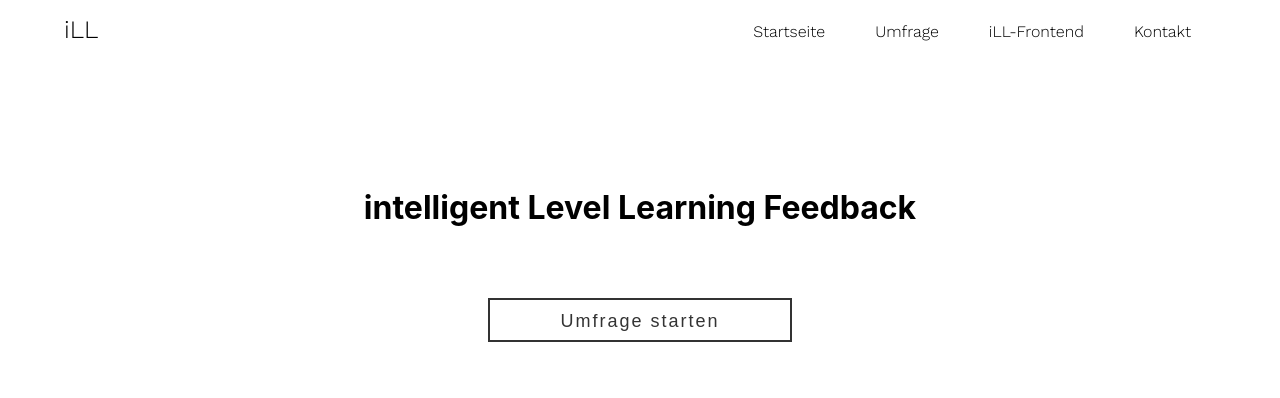
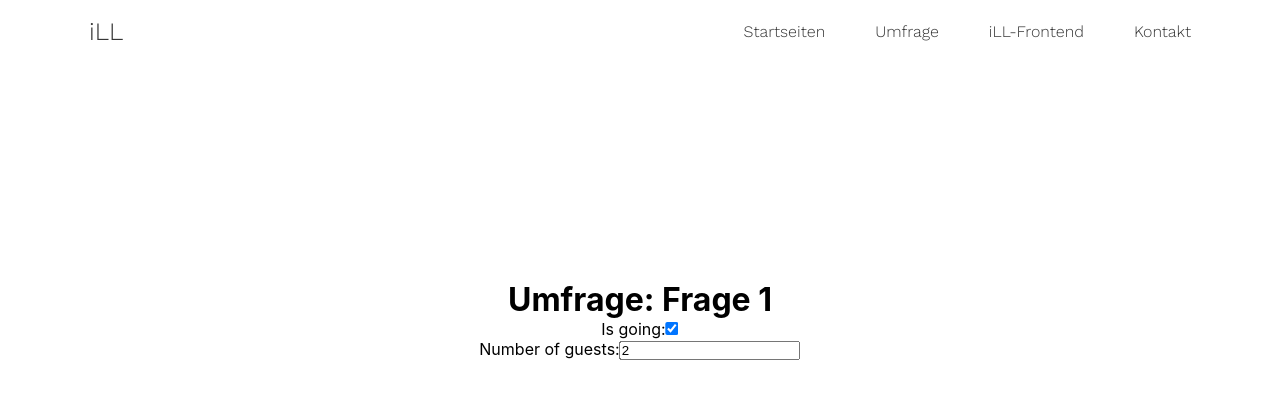
Before and after one commit to danmae/ui-survey, a React (Create React App) app: page /survey in a window 1280 px wide. Shown: the top 398 px of the page. Built offline with nearby package versions, Linux system fonts and the light colour scheme.

Commit message:
routing, prime-structure, surveystart

```diff
--- a/package.json
+++ b/package.json
@@ -9,6 +9,7 @@
     "react": "^16.13.0",
     "react-dom": "^16.13.0",
     "react-scripts": "4.0.3",
+    "react-router-dom": "5.3.0",
     "web-vitals": "^1.1.2"
   },
   "scripts": {
--- a/src/App.css
+++ b/src/App.css
@@ -15,42 +15,24 @@ body {background-color: white;
   left: 50%;
   transform: translate(-50%, -50%);
 }
-a{
+.button{
   display: block;
   width: 300px;
-  height: 40px;
+  height: 44px;
   line-height: 40px;
   font-size: 18px;
   font-family: sans-serif;
   text-decoration: none;
-  color: #333;
-  border: 2px solid #333;
+  color: #5a5a5a;
+  border: 2px solid #8f8f8f;
   letter-spacing: 2px;
   text-align: center;
   position: relative;
-  transition: all .35s;
+  background: linear-gradient(to left, white 50%, rgb(240, 69, 69) 50%) right; background-size: 200%; transition: .5s ease-out;
 }
 
-a span{
-  position: relative;
-  z-index: 2;
+.button:hover{
+  background-position: left;
+  color:white;
+  border: 0px solid #8f8f8f;
 }
-
-a:after{
-  position: absolute;
-  content: "";
-  top: 0;
-  left: 0;
-  width: 0;
-  height: 100%;
-  background: #ff003b;
-  transition: all .35s;
-}
-
-a:hover{
-  color: #fff;
-}
-
-a:hover:after{
-  width: 100%;
-}
--- a/src/App.js
+++ b/src/App.js
@@ -1,16 +1,21 @@
 import './App.css';
 import Header from './components/Header';
+import {BrowserRouter as Router, Switch, Route} from 'react-router-dom';
+import Kontakt from './components/kontakt';
+import Survey from './components/survey';
+import Landingpage from './components/landingpage';
 
 function App() {
   return (
     <div className="page">
-      <Header />
-        <div className="startscreen">
-          <h1>intelligent Level Learning Feedback</h1>
-          <div className="wrapper">
-            <a href="#"><span>Umfrage starten</span></a>
-          </div>
-        </div>
+      <Router>
+        <Header />
+        <Switch>
+          <Route path="/" exact component={Landingpage}/>
+          <Route path="/survey" component={Survey}/>
+          <Route path="/kontakt" component={Kontakt}/>
+        </Switch>
+      </Router>
     </div>
   );
 }
--- a/src/components/Header.js
+++ b/src/components/Header.js
@@ -1,5 +1,7 @@
 import React, { Component } from 'react';
 import './header.css';
+import {Link} from 'react-router-dom';
+
 
 class Header extends Component {
   render() {
@@ -7,12 +9,14 @@ class Header extends Component {
       <nav>
         <div className="navigation-wrapper">
           <div className="topnav">
-            <p>iLL</p>
+            <Link to='/'>
+              <p>iLL</p>
+            </Link>
             <div className="topnav-right">
-              <span>Startseite</span>
-              <span>Umfrage</span>
-              <span>iLL-Frontend</span>
-              <span>Kontakt</span>
+              <Link to='/'>Startseiten</Link>
+              <Link to='/survey'>Umfrage</Link>
+              <Link to='/'>iLL-Frontend</Link>
+              <Link to='/kontakt'>Kontakt</Link>
             </div>
           </div>
         </div>
--- a/src/components/header.css
+++ b/src/components/header.css
@@ -34,10 +34,12 @@
 .topnav-right {
   float: right;
 }
-span{
+a{
   margin-left: 25px !important;
   margin-right: 25px !important;
   display: inline-block !important;
   vertical-align: middle !important;
   line-height: normal !important;
+  text-decoration: none !important;
+  color:rgb(54, 54, 54) !important;
 }
--- /dev/null
+++ b/src/components/kontakt.js
@@ -0,0 +1,12 @@
+import React, { Component } from 'react';
+
+
+class Kontakt extends Component {
+  render() {
+    return (
+      <h1>Kontakt</h1>
+    )
+  }
+}
+
+export default Kontakt;
--- /dev/null
+++ b/src/components/landingpage.js
@@ -0,0 +1,19 @@
+import { Link } from 'react-router-dom';
+import '../App.css';
+
+function Landingpage() {
+  return (
+    <div className="page">
+        <div className="startscreen">
+          <h1>intelligent Level Learning Feedback</h1>
+          <div className="wrapper">
+          <Link to='/survey'>
+            <button className='button'>Umfrage starten</button>
+          </Link>
+          </div>
+        </div>
+    </div>
+  );
+}
+
+export default Landingpage;
--- /dev/null
+++ b/src/components/survey.css
@@ -0,0 +1,3 @@
+.wrapper{
+    text-align:center !important;
+}
--- /dev/null
+++ b/src/components/survey.js
@@ -0,0 +1,68 @@
+import React, { Component } from 'react';
+import './survey.css';
+
+class Survey extends Component {
+    /*
+    1. Datum an dem mit iLL gearbeitet wurde (indirekt)
+    2. Welcher Benutzer hat mit iLL gearbeitet (Bereich etc.)(indirekt)
+    3. Wie lange hat die Befragung gedauert? (eventuelle Gewichtung)
+    4. Welche Maschine wurde genutzt?
+    5. Wie häufigt wird iLL benutzt?
+    6. Warum wird die App benutzt?
+    7. Welche Funktion wird benutzt?
+    8. Gab es Schwierigkeiten bei der Benutzung von iLL?
+    9. Wurden andere Applikationen bei der Analyse benutzt?
+    10. Konnte iLL dir Helfen? (Wenn Nein, was hat dann gefehlt?, Wenn Ja, wie hat es dir geholfen und was für ein Problem wurde gelöst?)?
+    11. Findest du iLL intuitiv?
+    12. Was für Verbesserungsvorschläge oder Feature-Vorschläge gibt es?
+    */
+
+    constructor(props) {
+        super(props);
+        this.state = {
+          isGoing: true,
+          numberOfGuests: 2
+        };
+
+        this.handleInputChange = this.handleInputChange.bind(this);
+      }
+
+      handleInputChange(event) {
+        const target = event.target;
+        const value = target.type === 'checkbox' ? target.checked : target.value;
+        const name = target.name;
+
+        this.setState({
+          [name]: value
+        });
+      }
+
+  render() {
+    return (
+        <div className='wrapper'>
+        <h1>Umfrage: Frage 1</h1>
+        <form>
+          <label>
+            Is going:
+            <input
+              name="isGoing"
+              type="checkbox"
+              checked={this.state.isGoing}
+              onChange={this.handleInputChange} />
+          </label>
+          <br />
+          <label>
+            Number of guests:
+            <input
+              name="numberOfGuests"
+              type="number"
+              value={this.state.numberOfGuests}
+              onChange={this.handleInputChange} />
+          </label>
+        </form>
+        </div>
+      );
+  }
+}
+
+export default Survey;
```
